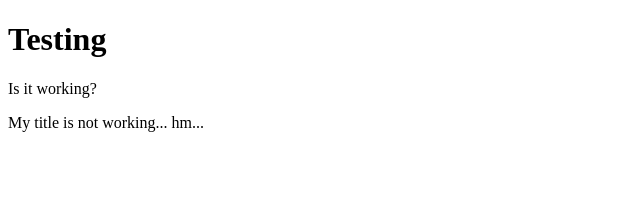
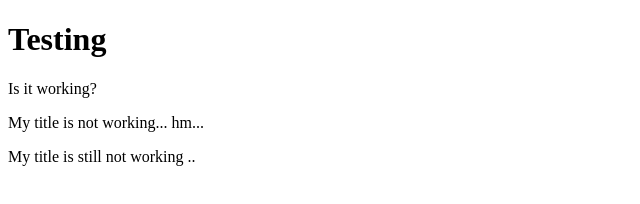
Before and after one commit to akionavigate/akionavigate.github.io, a plain HTML site: page index.html in a window 1280 px wide. Shown: the whole page, without its empty margins (0-640 px from the left). Drawn offline with Linux system fonts and the light colour scheme.

Commit message:
still not working

```diff
--- a/index.html
+++ b/index.html
@@ -9,6 +9,7 @@
     <h1> Testing </h1>
     <p> Is it working? </p>
     <p> My title is not working... hm... </p>
+    <p> My title is still not working .. </p>
   </body>
 
 </html>
```
